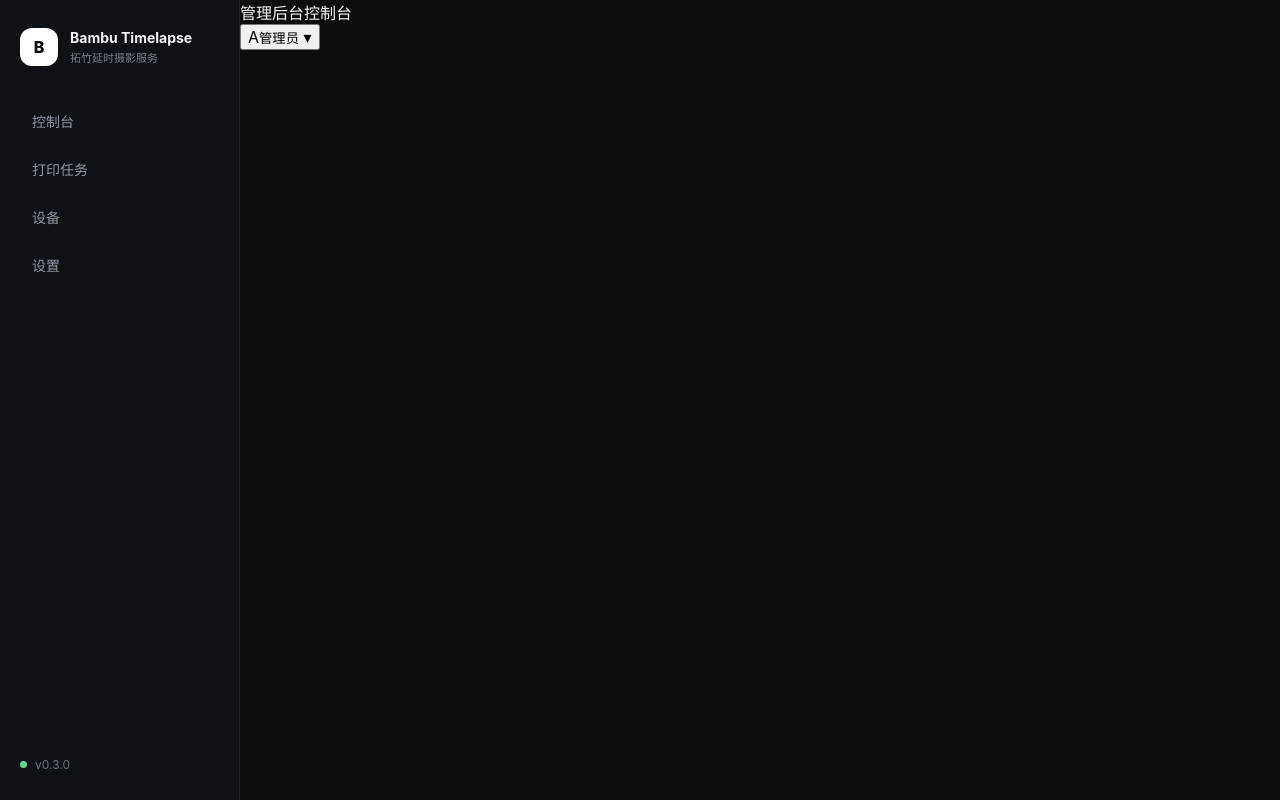
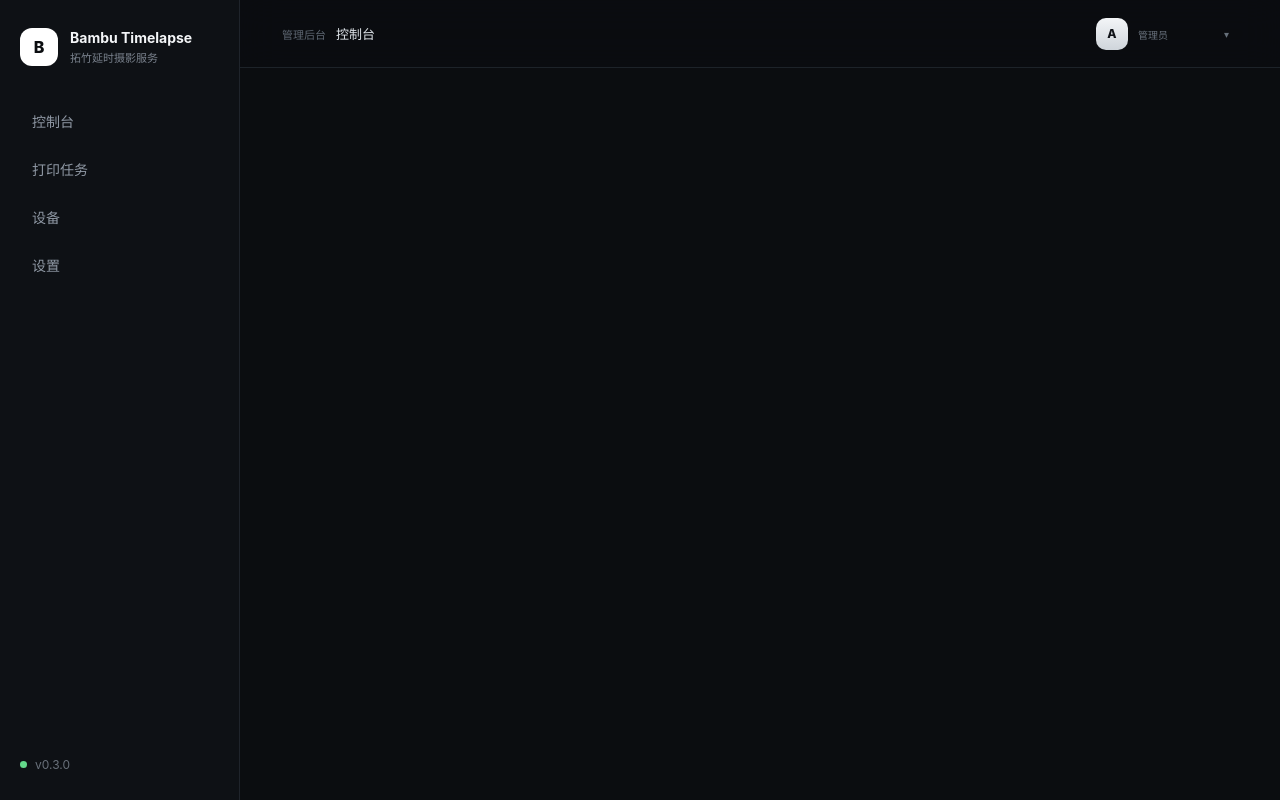
Before and after one commit to yakun0622/bambu-timelapse, a Vue app in the folder web/: page / in a window 1280 px wide. Built offline with nearby package versions, Linux system fonts and the light colour scheme; no server answers.

Commit message:
Style top-right admin account menu

```diff
--- a/web/src/style.css
+++ b/web/src/style.css
@@ -9,7 +9,8 @@
 body { margin: 0; min-width: 320px; background: #0b0d10; }
 button, input { font: inherit; }
 
-.shell { min-height: 100vh; display: grid; grid-template-columns: 240px 1fr; }
+.shell { min-height: 100vh; display: grid; grid-template-columns: 240px minmax(0, 1fr); }
+.workspace { min-width: 0; display: flex; flex-direction: column; }
 .sidebar {
   position: sticky; top: 0; height: 100vh; padding: 28px 20px;
   border-right: 1px solid #1f242b; background: #0e1115;
@@ -31,7 +32,194 @@ nav a.router-link-active, nav a:hover { color: #fff; background: #181d23; }
 .sidebar-footer { margin-top: auto; color: #69717b; font-size: 12px; display: flex; align-items: center; gap: 8px; }
 .dot { width: 7px; height: 7px; border-radius: 99px; background: #64d98b; }
 
-.content { padding: 42px; max-width: 1400px; width: 100%; margin: 0 auto; }
+.content { padding: 32px 42px 42px; max-width: 1400px; width: 100%; margin: 0 auto; }
+
+.topbar {
+  position: sticky;
+  top: 0;
+  z-index: 30;
+  min-height: 68px;
+  padding: 0 42px;
+  border-bottom: 1px solid #1d2329;
+  background: rgba(11, 13, 16, .88);
+  backdrop-filter: blur(18px);
+  display: flex;
+  align-items: center;
+  justify-content: space-between;
+}
+
+.topbar-title {
+  display: flex;
+  align-items: baseline;
+  gap: 10px;
+}
+
+.topbar-title span {
+  color: #5f6873;
+  font-size: 11px;
+}
+
+.topbar-title strong {
+  color: #dfe4e9;
+  font-size: 13px;
+  font-weight: 650;
+}
+
+.topbar-actions {
+  margin-left: auto;
+  display: flex;
+  align-items: center;
+  gap: 12px;
+}
+
+.topbar-account {
+  position: relative;
+}
+
+.account-trigger {
+  height: 44px;
+  padding: 5px 8px 5px 6px;
+  border: 1px solid transparent;
+  border-radius: 12px;
+  background: transparent;
+  color: #e8edf2;
+  display: flex;
+  align-items: center;
+  gap: 10px;
+  cursor: pointer;
+  transition: background .16s ease, border-color .16s ease;
+}
+
+.account-trigger:hover {
+  background: #151a20;
+  border-color: #232a32;
+}
+
+.account-avatar {
+  width: 32px;
+  height: 32px;
+  border-radius: 10px;
+  display: grid;
+  place-items: center;
+  background: linear-gradient(180deg, #f3f5f7, #cfd5db);
+  color: #101318;
+  font-size: 12px;
+  font-weight: 800;
+}
+
+.account-avatar.large {
+  width: 38px;
+  height: 38px;
+  border-radius: 12px;
+}
+
+.account-copy {
+  min-width: 76px;
+  text-align: left;
+}
+
+.account-copy strong,
+.account-copy small {
+  display: block;
+}
+
+.account-copy strong {
+  font-size: 12px;
+  font-weight: 650;
+}
+
+.account-copy small {
+  margin-top: 2px;
+  color: #69727d;
+  font-size: 10px;
+}
+
+.account-chevron {
+  color: #66707a;
+  font-size: 10px;
+  transition: transform .16s ease;
+}
+
+.account-chevron.open {
+  transform: rotate(180deg);
+}
+
+.account-menu {
+  position: absolute;
+  top: calc(100% + 8px);
+  right: 0;
+  width: 220px;
+  padding: 8px;
+  border: 1px solid #252c34;
+  border-radius: 14px;
+  background: #11161b;
+  box-shadow: 0 18px 45px rgba(0, 0, 0, .35);
+}
+
+.account-menu-head {
+  padding: 8px;
+  display: flex;
+  align-items: center;
+  gap: 10px;
+}
+
+.account-menu-head strong,
+.account-menu-head small {
+  display: block;
+}
+
+.account-menu-head strong {
+  color: #eef2f5;
+  font-size: 12px;
+}
+
+.account-menu-head small {
+  margin-top: 3px;
+  color: #68717b;
+  font-size: 10px;
+}
+
+.account-menu-separator {
+  height: 1px;
+  margin: 6px 0;
+  background: #21272e;
+}
+
+.account-menu-item {
+  width: 100%;
+  min-height: 38px;
+  padding: 0 10px;
+  border: 0;
+  border-radius: 9px;
+  background: transparent;
+  color: #b8c0c8;
+  display: flex;
+  align-items: center;
+  text-align: left;
+  text-decoration: none;
+  font-size: 12px;
+  cursor: pointer;
+}
+
+.account-menu-item:hover {
+  background: #1a2026;
+  color: #fff;
+}
+
+.account-menu-item.danger {
+  color: #ff9696;
+}
+
+.account-menu-enter-active,
+.account-menu-leave-active {
+  transition: opacity .14s ease, transform .14s ease;
+}
+
+.account-menu-enter-from,
+.account-menu-leave-to {
+  opacity: 0;
+  transform: translateY(-4px);
+}
 .page-head { display: flex; justify-content: space-between; align-items: flex-start; margin-bottom: 28px; }
 .page-head h1 { margin: 2px 0 8px; font-size: 32px; letter-spacing: -0.03em; }
 .page-head p { margin: 0; color: #7f8894; }
@@ -229,6 +417,9 @@ dd { margin: 0; color: #d9dde2; overflow-wrap: anywhere; }
   .sidebar { position: static; height: auto; border-right: 0; border-bottom: 1px solid #1f242b; padding: 16px; }
   nav { display: flex; overflow-x: auto; }
   .sidebar-footer { display: none; }
+  .topbar { padding: 0 16px; }
+  .topbar-title span { display: none; }
+  .account-copy { display: none; }
   .content { padding: 24px 16px; }
   .grid.two, .jobs-layout { grid-template-columns: 1fr; }
   .job-grid { grid-template-columns: repeat(2,1fr); }
@@ -239,44 +430,6 @@ dd { margin: 0; color: #d9dde2; overflow-wrap: anywhere; }
   .live-progress-copy { display: none; }
 }
 
-
-.sidebar-account {
-  margin-top: auto;
-  margin-bottom: 14px;
-  padding: 14px;
-  border: 1px solid #1f252c;
-  border-radius: 14px;
-  background: #11151a;
-  display: flex;
-  align-items: center;
-  justify-content: space-between;
-  gap: 12px;
-}
-
-.sidebar-account small {
-  display: block;
-  color: #66707a;
-  font-size: 10px;
-  margin-bottom: 4px;
-}
-
-.sidebar-account strong {
-  font-size: 13px;
-  font-weight: 650;
-}
-
-.text-button {
-  border: 0;
-  padding: 0;
-  background: transparent;
-  color: #8f98a4;
-  cursor: pointer;
-  font-size: 12px;
-}
-
-.text-button:hover {
-  color: #fff;
-}
 
 .auth-page {
   min-height: 100vh;
```
